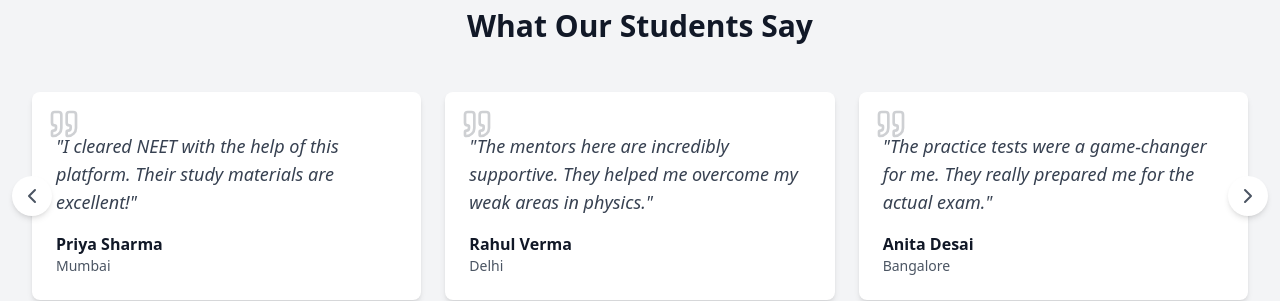
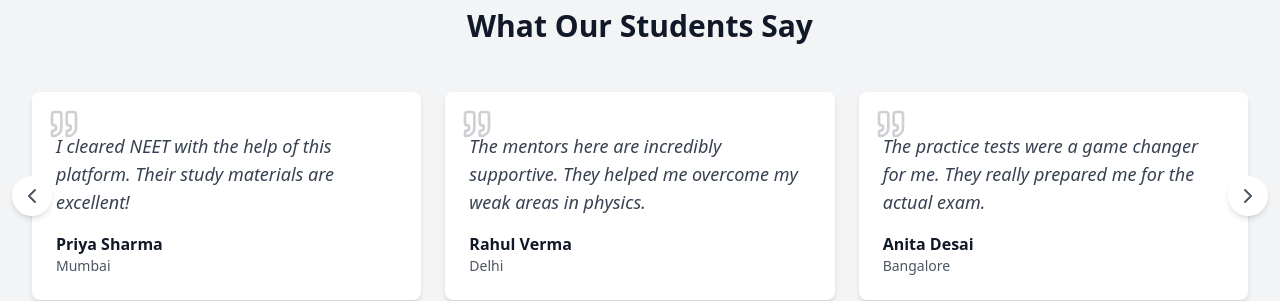
Before and after one commit to MohdAliJasim/NEETSuccessPath, a Next.js app in the folder frontend/: page / in a window 1280 px wide. Shown: the part 3460-3761 px from the top of the page. Built offline with nearby package versions, Linux system fonts and the light colour scheme.

Commit message:
I have removed the lingting issues

```diff
--- a/frontend/src/components/AboutUs.jsx
+++ b/frontend/src/components/AboutUs.jsx
@@ -133,7 +133,7 @@ export default function AboutUs() {
           className="mt-12 text-center"
         >
           <motion.p variants={itemVariants} className="text-lg max-w-4xl mx-auto">
-            At NEET Coaching Excellence, we believe in nurturing not just exam-takers, but future medical professionals. Our holistic approach to NEET preparation ensures that you're well-equipped for the challenges of both the examination and your future medical career. Join us and be part of a community that's dedicated to excellence in medical education.
+            At NEET Coaching Excellence, we believe in nurturing not just exam-takers, but future medical professionals. Our holistic approach to NEET preparation ensures that you&apos;re well-equipped for the challenges of both the examination and your future medical career. Join us and be part of a community that&apos;s dedicated to excellence in medical education.
           </motion.p>
         </motion.div>
       </div>
--- a/frontend/src/components/Session.jsx
+++ b/frontend/src/components/Session.jsx
@@ -57,7 +57,7 @@ export default function LearningResources() {
           className="text-xl text-gray-600 text-center mb-12 max-w-3xl mx-auto"
         >
           Explore our wide range of learning resources designed to help you excel in your NEET preparation.
-          From engaging video lessons to comprehensive study materials and practice tests, we've got you covered.
+          From engaging video lessons to comprehensive study materials and practice tests, we&apos;ve got you covered.
         </motion.p>
         <motion.div
           variants={containerVariants}
--- a/frontend/src/components/Testimonial.jsx
+++ b/frontend/src/components/Testimonial.jsx
@@ -15,7 +15,7 @@ const testimonials = [
     city: "Delhi"
   },
   {
-    quote: "The practice tests were a game-changer for me. They really prepared me for the actual exam.",
+    quote: "The practice tests were a game changer for me. They really prepared me for the actual exam.",
     name: "Anita Desai",
     city: "Bangalore"
   },
@@ -63,7 +63,7 @@ export default function TestimonialCarousel() {
                 <div className="p-6 relative">
                   <Quote className="absolute top-4 left-4 w-8 h-8 text-primary opacity-20" />
                   <blockquote className="mt-4 text-lg text-gray-700 italic">
-                    "{testimonial.quote}"
+                    {testimonial.quote}
                   </blockquote>
                   <div className="mt-4 flex items-center">
                     <div>
```
